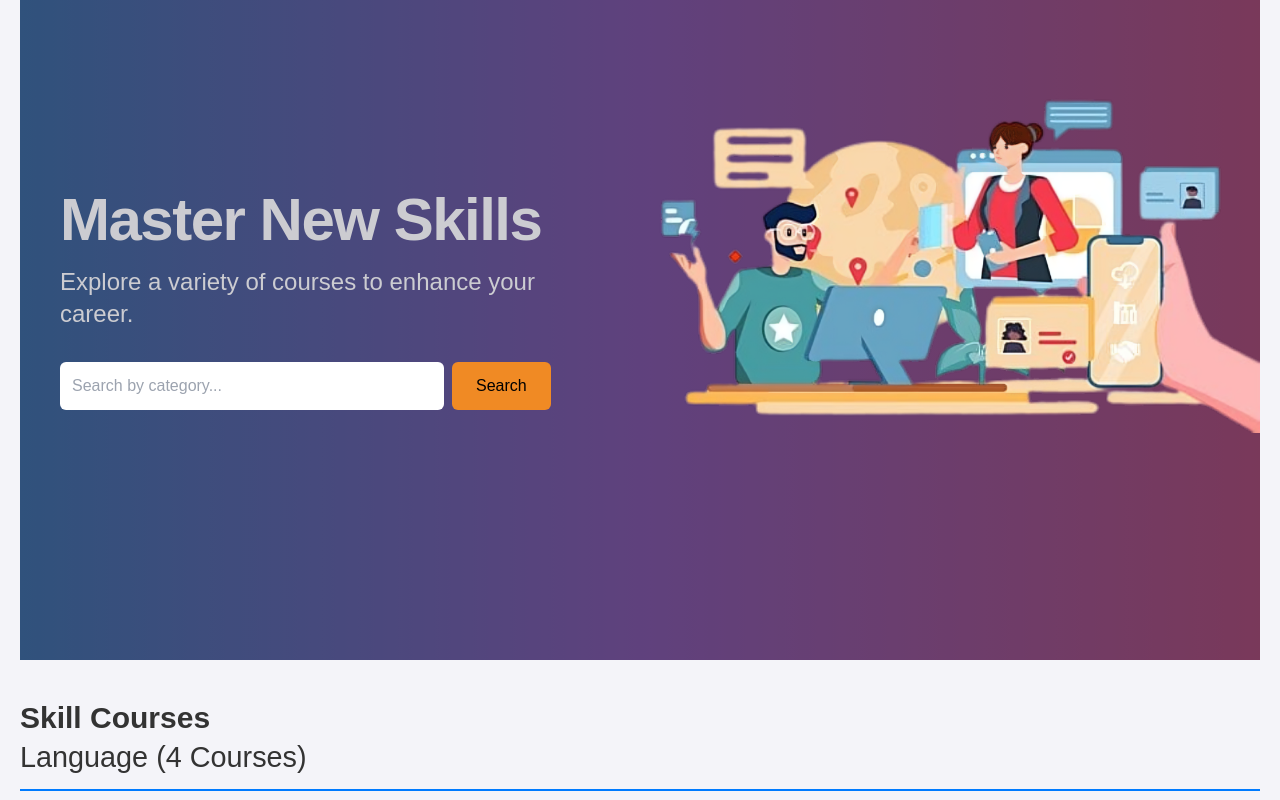
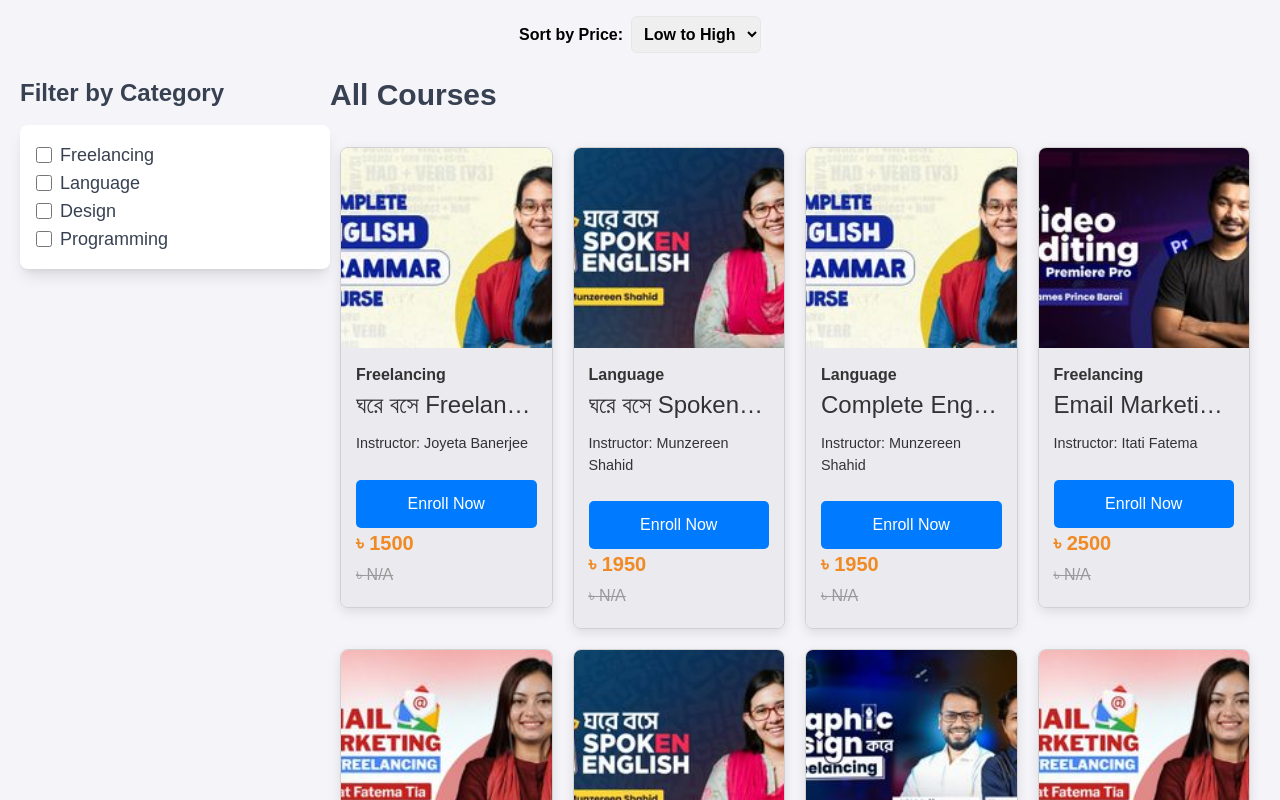
Before and after one commit to webdevaminul/web-innovators, a React (Vite) app in the folder frontend/: page /allCourses in a window 1280 px wide. Shown: the part 240-1040 px from the top of the page. Built offline with nearby package versions, Linux system fonts and the light colour scheme; a web font is replaced by a local one.

Commit message:
Checkbox add Allcourses

```diff
--- a/frontend/public/courses.json
+++ b/frontend/public/courses.json
@@ -2,7 +2,7 @@
   {
     "id": 1,
     "title": "IELTS LIVE Batch",
-    "instructor": "Hasnain Nur Sozan +3",
+    "instructor": "Hasnain Nur",
     "price": "8500",
     "old_price": "10000",
     "image": "./card01.jpg",
@@ -38,7 +38,7 @@
   {
     "id": 5,
     "title": "Email Marketing করে Freelancing",
-    "instructor": "Itati Fatema Tia",
+    "instructor": "Itati Fatema",
     "price": "2500",
     "old_price": "N/A",
     "image": "./card05.jpg",
@@ -47,7 +47,7 @@
   {
     "id": 6,
     "title": "YouTube Marketing করে Freelancing",
-    "instructor": "Md. Sabbir Hossain",
+    "instructor": "Md. Sabbir",
     "price": "2500",
     "old_price": "N/A",
     "image": "./card01.jpg",
@@ -56,7 +56,7 @@
   {
     "id": 7,
     "title": "WordPress দিয়ে Freelancing",
-    "instructor": "Asaduzzaman Azad",
+    "instructor": "Asaduzzaman ",
     "price": "2500",
     "old_price": "N/A",
     "image": "./card02.jpg",
--- a/frontend/src/pages/AllCourses/AllCourses.css
+++ b/frontend/src/pages/AllCourses/AllCourses.css
@@ -1,12 +1,5 @@
 .container {
   padding: 20px;
-  }
-
-  .page-header {
-    text-align: center;
-    margin-bottom: 30px;
-    font-size: 2rem;
-    color: #333;
 }
 
 .course-grid {
--- a/frontend/src/pages/AllCourses/AllCourses.jsx
+++ b/frontend/src/pages/AllCourses/AllCourses.jsx
@@ -5,13 +5,8 @@ const AllCourses = () => {
   const [courses, setCourses] = useState([]);
   const [loading, setLoading] = useState(true);
   const [error, setError] = useState(null);
-  const [visibleCourses, setVisibleCourses] = useState({
-    Language: false,
-    Freelancing: false,
-    Design: false,
-    Programming: false,
-  });
-  const [searchTerm, setSearchTerm] = useState("");
+  const [selectedCategories, setSelectedCategories] = useState([]);
+  const [sortOrder, setSortOrder] = useState("asc"); // State to manage sorting order
 
   // Fetch courses data from JSON
   useEffect(() => {
@@ -32,90 +27,111 @@ const AllCourses = () => {
       });
   }, []);
 
-  // Filter courses based on the search term in category only
-  const filteredCourses = courses.filter((course) =>
-    course.category.toLowerCase().includes(searchTerm.toLowerCase())
-  );
-
-  // Function to render each category section
-  const renderCategory = (category) => {
-    const categoryCourses = filteredCourses.filter((course) => course.category === category);
-    const isVisible = visibleCourses[category];
-
-    return (
-      <div className="category-section mt-15" key={category}>
-        <h2 className="text-text">
-          {category} ({categoryCourses.length} Courses)
-        </h2>
-        <div className="course-grid">
-          {categoryCourses.slice(0, isVisible ? categoryCourses.length : 4).map((course) => (
-            <CourseCard key={course.id} course={course} />
-          ))}
-        </div>
-        {categoryCourses.length > 4 && (
-          <button
-            className="see-more-button"
-            onClick={() => setVisibleCourses((prev) => ({ ...prev, [category]: !prev[category] }))}
-          >
-            {isVisible ? "See Less" : "See More"}
-          </button>
-        )}
-      </div>
-    );
+  // Handle category checkbox selection
+  const handleCategoryChange = (e) => {
+    const category = e.target.value;
+    if (e.target.checked) {
+      setSelectedCategories([...selectedCategories, category]);
+    } else {
+      setSelectedCategories(selectedCategories.filter((c) => c !== category));
+    }
   };
 
+  // Filter and sort courses based on selected categories
+  const filteredCourses = selectedCategories.length > 0
+    ? courses.filter((course) => selectedCategories.includes(course.category))
+    : courses; // Show all courses if no category is selected
+
+  // Sort the filtered courses by price
+  const sortedCourses = filteredCourses.sort((a, b) => {
+    const priceA = parseFloat(a.price);
+    const priceB = parseFloat(b.price);
+    return sortOrder === "asc" ? priceA - priceB : priceB - priceA; // Ascending or descending
+  });
+
   if (loading) {
-    return <div>Loading...</div>;
+    return <div className="text-center my-10">Loading...</div>;
   }
 
   if (error) {
-    return <div>Error: {error.message}</div>;
+    return <div className="text-center text-red-500 my-10">Error: {error.message}</div>;
   }
 
+  // Unique categories for checkbox
+  const categories = Array.from(new Set(courses.map((course) => course.category)));
+
   return (
-    <div className="container mx-auto font-bai">
-      {/* Banner Section with heading and search bar on the left, image on the right */}
-      <div className="banner-section relative h-screen w-full flex flex-col md:flex-row items-center justify-between bg-gradient-to-r from-blue-400 via-purple-400 to-pink-400">
-        {/* Semi-transparent overlay for readability */}
-        <div className="banner-overlay absolute inset-0 bg-black opacity-50"></div>
-        {/* Banner content */}
-        <div className="banner-content relative z-10 mt-20 text-center md:text-left text-textWhite p-10 w-full md:w-1/2 ">
-          <h2 className="text-4xl md:text-6xl font-extrabold tracking-tight leading-tight text-textWhite">
-            Master New Skills
-          </h2>
-          <p className="text-xl md:text-2xl mt-4 mb-4 font-light text-textWhite">
-            Explore a variety of courses to enhance your career.
-          </p>
-          {/* Search Bar in the Banner */}
-          <div className="search-bar mt-8 flex flex-col md:flex-row items-center w-full">
-            <input
-              type="text"
-              className="p-3 w-full md:w-96 rounded-md border-none outline-none text-text"
-              placeholder="Search by category..."
-              value={searchTerm}
-              onChange={(e) => setSearchTerm(e.target.value)}
-            />
-            <button className="bg-secondary hover:bg-secondaryHover text-black px-6 py-3 mt-4 md:mt-0 md:ml-2 rounded-md w-full md:w-auto">
-              Search
-            </button>
+    <div className="container mx-auto px-4 font-bai">
+      {/* Heading Section */}
+      <h2 className="text-4xl font-bold text-center text-gray-800 mt-10">Skill Courses</h2>
+      <p className="text-lg text-center text-gray-600 mt-2 mb-10">
+        Explore a variety of courses to enhance your career.
+      </p>
+
+      {/* Sorting Section */}
+      <div className="mb-6 text-center">
+        <label className="mr-2 font-bold">Sort by Price:</label>
+        <select
+          value={sortOrder}
+          onChange={(e) => setSortOrder(e.target.value)}
+          className="border font-bold rounded-md p-2"
+        >
+          <option value="asc">Low to High</option>
+          <option value="desc">High to Low</option>
+        </select>
+      </div>
+
+      {/* Main Content Section */}
+      <div className="flex flex-col md:flex-row">
+        {/* Category Filter Section - Left Side */}
+        <div className="w-full md:w-1/4 mb-8">
+          <h3 className="text-2xl font-semibold text-gray-700 mb-4">Filter by Category</h3>
+          <div className="bg-white p-4 shadow-lg rounded-lg">
+            {categories.map((category) => (
+              <label key={category} className="flex items-center space-x-2">
+                <input
+                  type="checkbox"
+                  value={category}
+                  onChange={handleCategoryChange}
+                  className="text-blue-500 focus:ring-blue-400 h-4 w-4"
+                />
+                <span className="text-lg text-gray-700">{category}</span>
+              </label>
+            ))}
           </div>
         </div>
-        {/* Image on the right side (hidden on small screens) */}
-        <div className="banner-image hidden md:flex justify-center items-center h-full relative z-10 w-1/2">
-          <img src="./courseBanner.png" alt="Banner" className="h-96 object-contain" />
+
+        {/* Course Cards Section - Right Side */}
+        <div className="w-full md:w-3/4">
+          {selectedCategories.length > 0 ? (
+            selectedCategories.map((category) => (
+              <div key={category} className="mb-10">
+                {/* Category Title */}
+                <h3 className="text-3xl font-semibold text-gray-700 mb-6">{category}</h3>
+
+                {/* Course Cards for this Category */}
+                <div className="course-grid grid grid-cols-1 sm:grid-cols-2 md:grid-cols-3 lg:grid-cols-4">
+                  {sortedCourses
+                    .filter((course) => course.category === category)
+                    .map((course) => (
+                      <CourseCard key={course.id} course={course} />
+                    ))}
+                </div>
+              </div>
+            ))
+          ) : (
+            <div className="mb-10">
+              {/* Show All Courses */}
+              <h3 className="text-3xl font-semibold text-gray-700 mb-6">All Courses</h3>
+              <div className="course-grid grid grid-cols-1 sm:grid-cols-2 md:grid-cols-3 lg:grid-cols-4">
+                {sortedCourses.map((course) => (
+                  <CourseCard key={course.id} course={course} />
+                ))}
+              </div>
+            </div>
+          )}
         </div>
       </div>
-
-      {/* Courses Section */}
-      <h2 className="page-header mt-10 text-3xl font-bold text-center md:text-left">
-        Skill Courses
-      </h2>
-
-      {/* Render categories */}
-      {renderCategory("Language")}
-      {renderCategory("Freelancing")}
-      {renderCategory("Design")}
-      {renderCategory("Programming")}
     </div>
   );
 };
```
Lines whose indentation alone changed are shown as unchanged.
